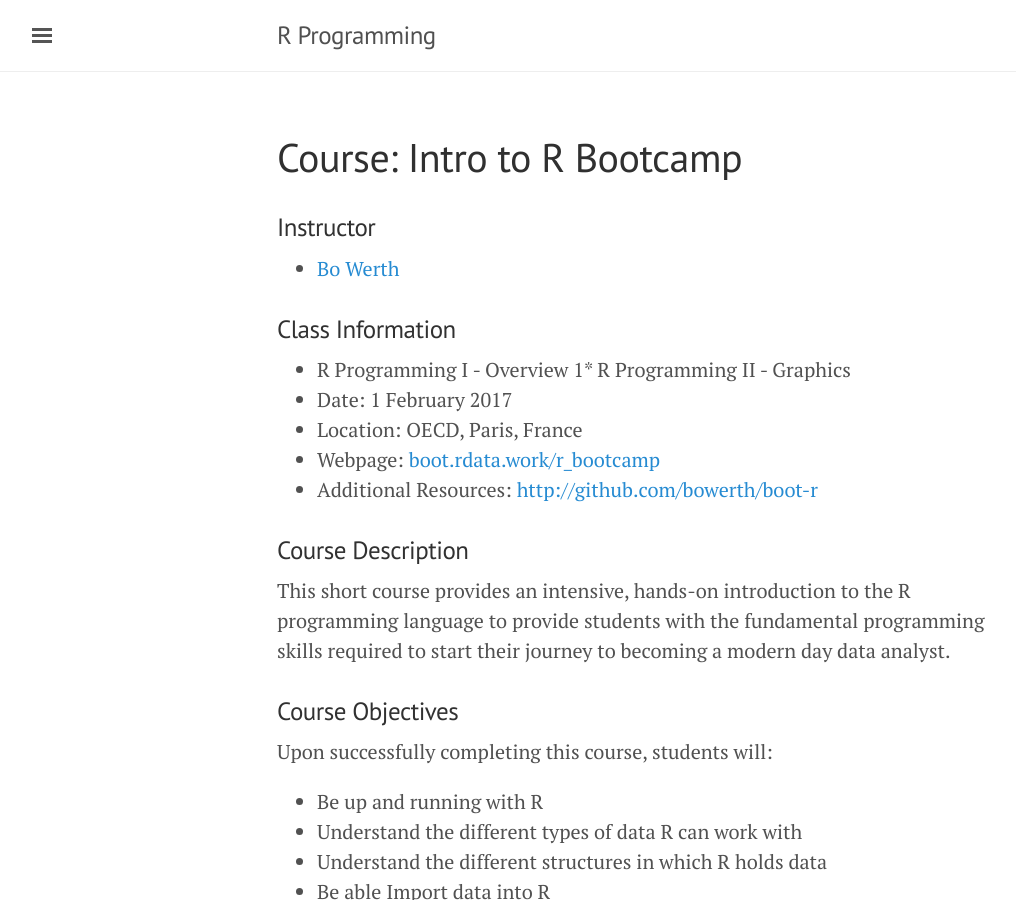
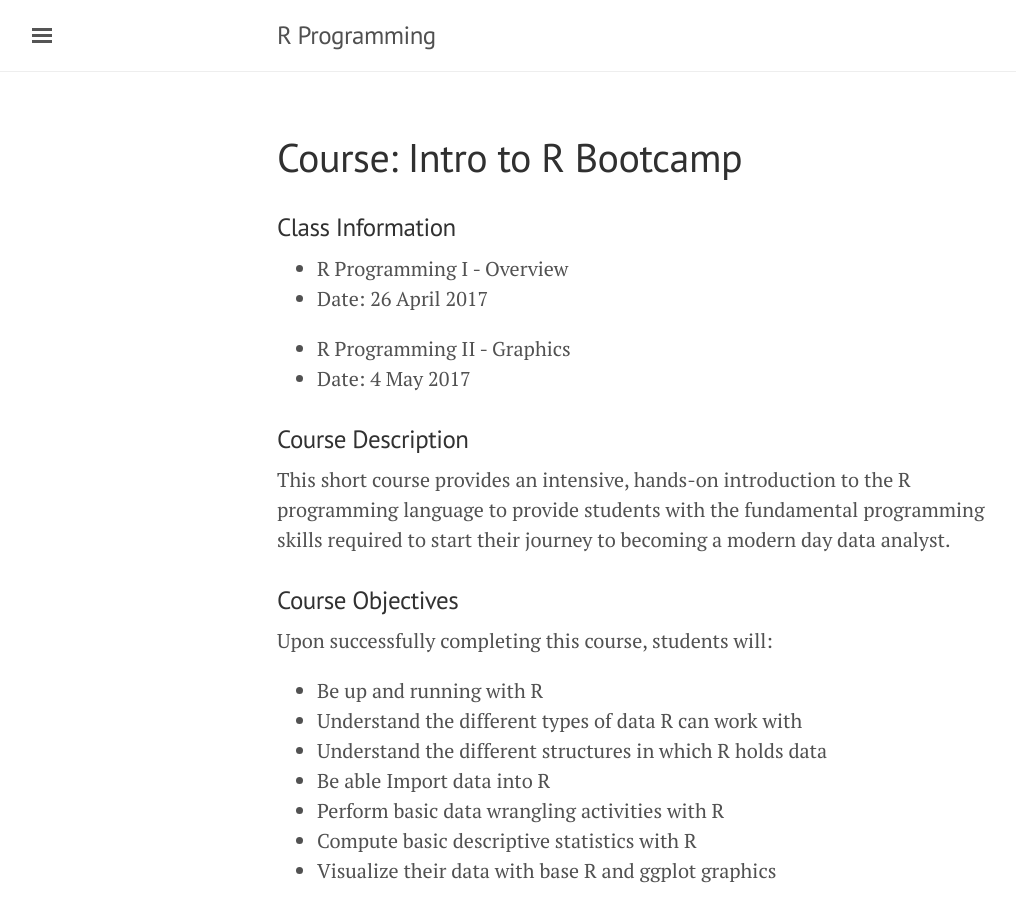
Before and after one commit to bowerth/boot-r, a Jekyll site: the page built from bootcamp/index.md, in a window 1280 px wide and 900 px high. Shown: the whole window, without its empty margins (3-1019 px from the left). Built offline with Jekyll 4.4.1, drawn with Linux system fonts in a browser that asks for light colours; nearby versions of some CDN libraries; some of the changed text lies outside the part shown.

Commit message:
update dates

```diff
--- a/bootcamp/index.md
+++ b/bootcamp/index.md
@@ -1,25 +1,24 @@
 ---
 id: 1834
 title: Course&#58; Intro to R Bootcamp
-date: 2016-10-02
+date: 2017-02-01
 author: Bo Werth
 layout: page
 permalink: /r_bootcamp
 ---
 
-### Instructor
-
-  * [Bo Werth](http://gh.rdata.work/)
-
 
 ### Class Information
 
 * R Programming I - Overview
-1* R Programming II - Graphics
-* Date: 1 February 2017
-* Location: OECD, Paris, France
-* Webpage: [boot.rdata.work/r_bootcamp](http://boot.rdata.work/r_bootcamp)
-* Additional Resources: [http://github.com/bowerth/boot-r](http://github.com/bowerth/boot-r)
+* Date: 26 April 2017
+
+* R Programming II - Graphics
+* Date: 4 May 2017
+
+<!-- * Location: OECD, Paris, France -->
+<!-- * Webpage: [boot.rdata.work/r_bootcamp](http://boot.rdata.work/r_bootcamp) -->
+<!-- * Additional Resources: [http://github.com/bowerth/boot-r](http://github.com/bowerth/boot-r) -->
 
 ### Course Description
 
@@ -48,7 +47,6 @@ You can download the required classroom material here: &nbsp; <a href="https://d
 
 ### Schedule
 
-<!-- &nbsp; <a href="https://www.dropbox.com/sh/u90143yxi8frjc6/AACabxoBFwxHBGu1PH9fTEkDa?dl=1" style="color:black;"><i class="fa fa-database" aria-hidden="true"></i></a> -->
 
 | Session | Description | Resources |
 |:---:|---|:---:|
@@ -68,18 +66,18 @@ You can download the required classroom material here: &nbsp; <a href="https://d
 
 #### Starting R
 
-<!-- Portable version -->
-<!-- :   Start RStudio from `\\asap1\em_apps$\R` -->
+Portable version
+:   Start RStudio from `\\asap1\em_apps$\R`
 
-<!-- OECD R Server -->
-<!-- :   Log on to server, start RStudio and set R installation:   -->
-<!-- 	`\\\\asap1\\em_apps\$\\R\\R-3.3.1` -->
+OECD R Server
+:   Log on to server `AS-GEN-1`, start RStudio and set R installation:
+	`\\\\asap1\\em_apps\$\\R\\R-3.3.1`
 
-<!-- `setwd("T:/DKI/rtrainings/bootcamp/code-scripts")` -->
+`setwd("T:/DKI/rtrainings/bootcamp/code-scripts")`
 
-Cloud Server
-: Open &nbsp; <a href="http://rstudio.rdata.work:8787/" style="color:black;"><i
-  class="fa fa-cloud" aria-hidden="true"></i></a> &nbsp; in Google Chrome
+<!-- Cloud Server -->
+<!-- : Open &nbsp; <a href="http://rstudio.rdata.work:8787/" style="color:black;"><i -->
+  <!-- class="fa fa-cloud" aria-hidden="true"></i></a> &nbsp; in Google Chrome -->
 
 Private device
 : Participants can follow the exercises using their personal devices. When using
```
